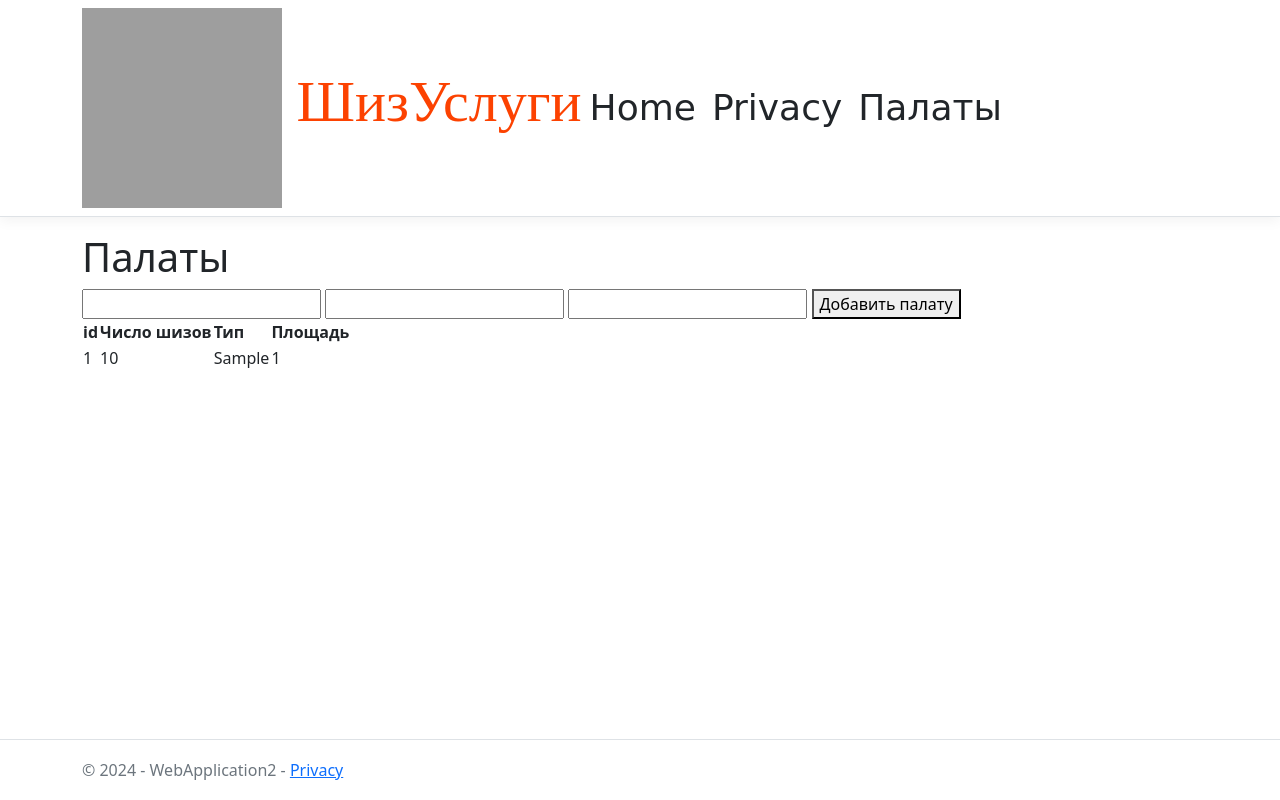
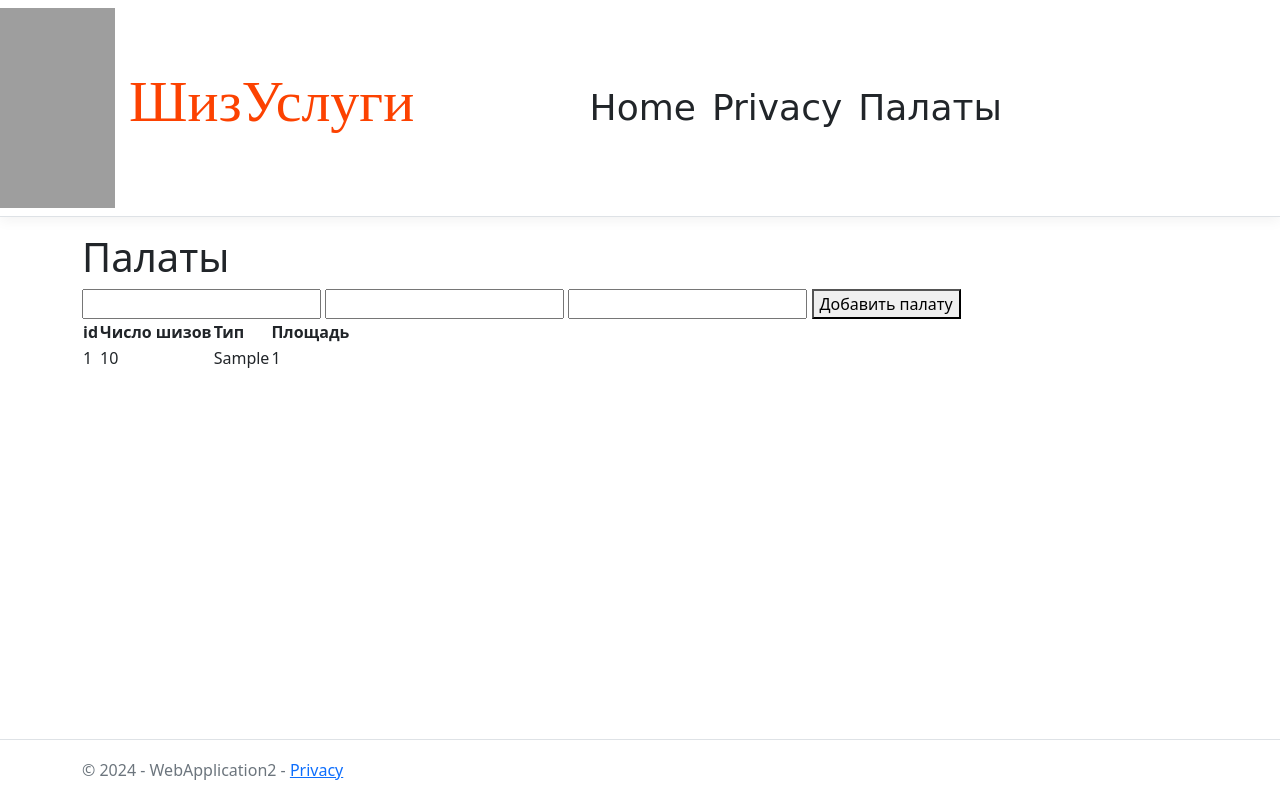
Before and after one commit to neprokuratura/progaproekt1, an ASP.NET Core app: page /SomeShit in a window 1280 px wide. Run offline with ASP.NET Core 8, Linux system fonts and the light colour scheme; tables that the repository leaves empty hold one stand-in row (values such as "Sample post"); style sheets or scripts are compiled from the project's sources; grey boxes are pictures that could not be loaded.

Commit message:
Коммит важный как я не знаю что

```diff
--- a/WebApplication1/Pages/Shared/_Layout.cshtml
+++ b/WebApplication1/Pages/Shared/_Layout.cshtml
@@ -13,7 +13,7 @@
         <nav class="navbar navbar-expand-sm navbar-toggleable-sm navbar-light bg-white border-bottom box-shadow mb-3">
             <div class="container">
 
-                <a class="uslugi" asp-area="" asp-page="/Index"><img height="200" width="200" src="https://i.ibb.co/T4TT0KL/Chebur-Uslugi.png" alt=" Здесь могла быть ваша реклама" /> ШизУслуги</a>
+                <a  class="uslugi" asp-area="" asp-page="/Index"><img class="cheburashka" height="200" width="200" src="https://i.ibb.co/T4TT0KL/Chebur-Uslugi.png" alt=" Здесь могла быть ваша реклама" /> ШизУслуги</a>
                 <button class="navbar-toggler" type="button" data-bs-toggle="collapse" data-bs-target=".navbar-collapse" aria-controls="navbarSupportedContent"
                         aria-expanded="false" aria-label="Toggle navigation">
                     <span class="navbar-toggler-icon"></span>
--- a/WebApplication1/Pages/SomeShit.cshtml
+++ b/WebApplication1/Pages/SomeShit.cshtml
@@ -27,6 +27,7 @@
                 </td>
                     <td>
                         @c.capacity
+
                     </td>
                     <td>
                         @c.type
@@ -34,6 +35,10 @@
                     <td>
                         @c.area
                     </td>
+                    <td>
+
+
+                    </td>
                 </tr>
             }
         </tbody>
--- a/WebApplication1/Pages/SomeShit.cshtml.cs
+++ b/WebApplication1/Pages/SomeShit.cshtml.cs
@@ -25,5 +25,9 @@ namespace WebApplication1.Pages
             _context.SaveChanges();
             return RedirectToPage();
         }
+        public void OnDialog()
+        {
+            ;
+        }
     }
 }
--- a/WebApplication1/wwwroot/css/site.css
+++ b/WebApplication1/wwwroot/css/site.css
@@ -26,8 +26,15 @@ body {
     color: #fc4201;
     font-family: Mistral;
     text-decoration: none;
+    position:relative;
+    right: 15%;
 }
 .pages{
     font-size: 36px;
     font-family:'Comic Sans MS';
 }
+.cheburashka {
+    position:initial;
+    align-self:initial;
+
+}
```
